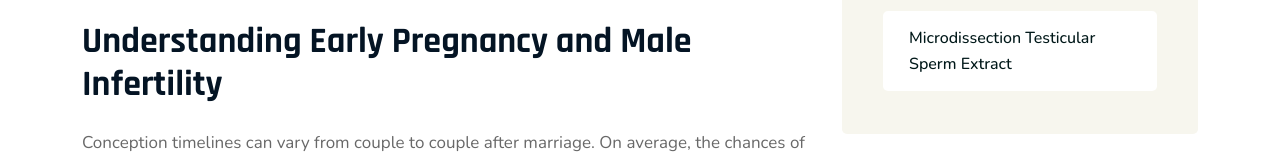
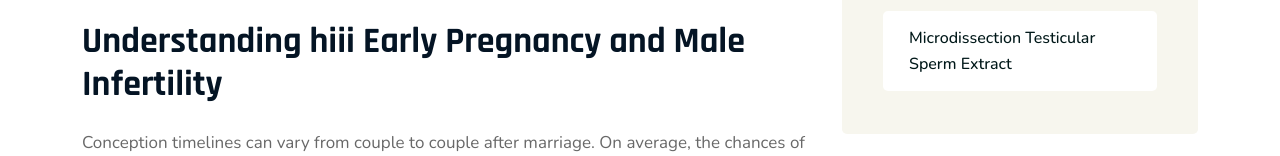
Before and after one commit to appaddbiz/Androplus, a plain HTML site: page male-infertility.html in a window 1280 px wide. Shown: the part 1236-1392 px from the top of the page. Drawn offline with nearby package versions, Linux system fonts and the light colour scheme.

Commit message:
first commit

```diff
--- a/male-infertility.html
+++ b/male-infertility.html
@@ -215,7 +215,8 @@
                                 <img src="assets/new-images/male-infertility.jpg" alt="">
                             </div>
                             <div class="services-details-content">
-                                <h4 class="services-details-title">Understanding Early Pregnancy and Male Infertility
+                                <h4 class="services-details-title">Understanding hiii Early Pregnancy and Male
+                                    Infertility
                                 </h4>
 
                                 <p class="services-details-desc">
```
